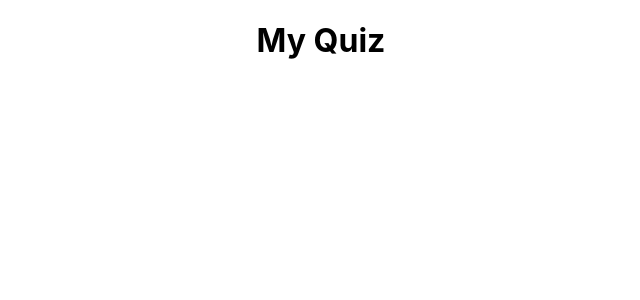
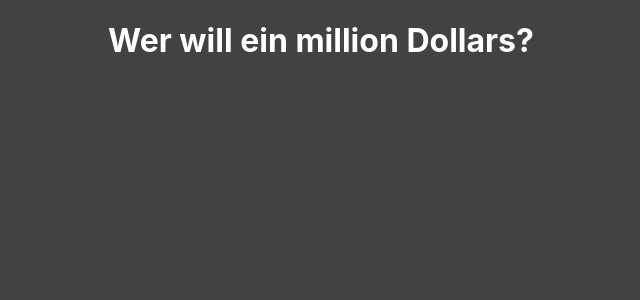
Before and after one commit to marceljaworski/myquiz, a React (Create React App) app: page / in a window 1280 px wide. Shown: the top 300 px of the page, without its empty margins (319-959 px from the left). Built offline with nearby package versions, Linux system fonts and the light colour scheme.

Commit message:
backdround geändert

```diff
--- a/src/App.css
+++ b/src/App.css
@@ -1,3 +1,4 @@
 .App {
   text-align: center;
+  color: white;
 }
--- a/src/App.js
+++ b/src/App.js
@@ -1,10 +1,10 @@
-
 import './App.css';
+import Header from "./components/Header";
 
 function App() {
   return (
     <div className="App">
-     <h1>My Quiz</h1>
+      <Header />
     </div>
   );
 }
--- a/src/componens/Header.js
+++ b/src/components/Header.js
@@ -2,6 +2,8 @@ import React from 'react'
 
 export default function Header() {
   return (
-    <div>Header</div>
+    <div>
+      <h1>Wer will ein million Dollars?</h1>
+    </div>
   )
 }
--- a/src/index.css
+++ b/src/index.css
@@ -4,4 +4,6 @@ body {
     'Ubuntu', 'Cantarell', 'Fira Sans', 'Droid Sans', 'Helvetica Neue',
     sans-serif;
 
+    background-color: rgb(68, 65, 65);
+
 }
```
Also changed, not shown: src/componens/Footer.js (deleted, +0 -7 lines), src/views/Start.js (added, +9 -0 lines), src/components/Questions.js (renamed from src/componens/Questions.js).
